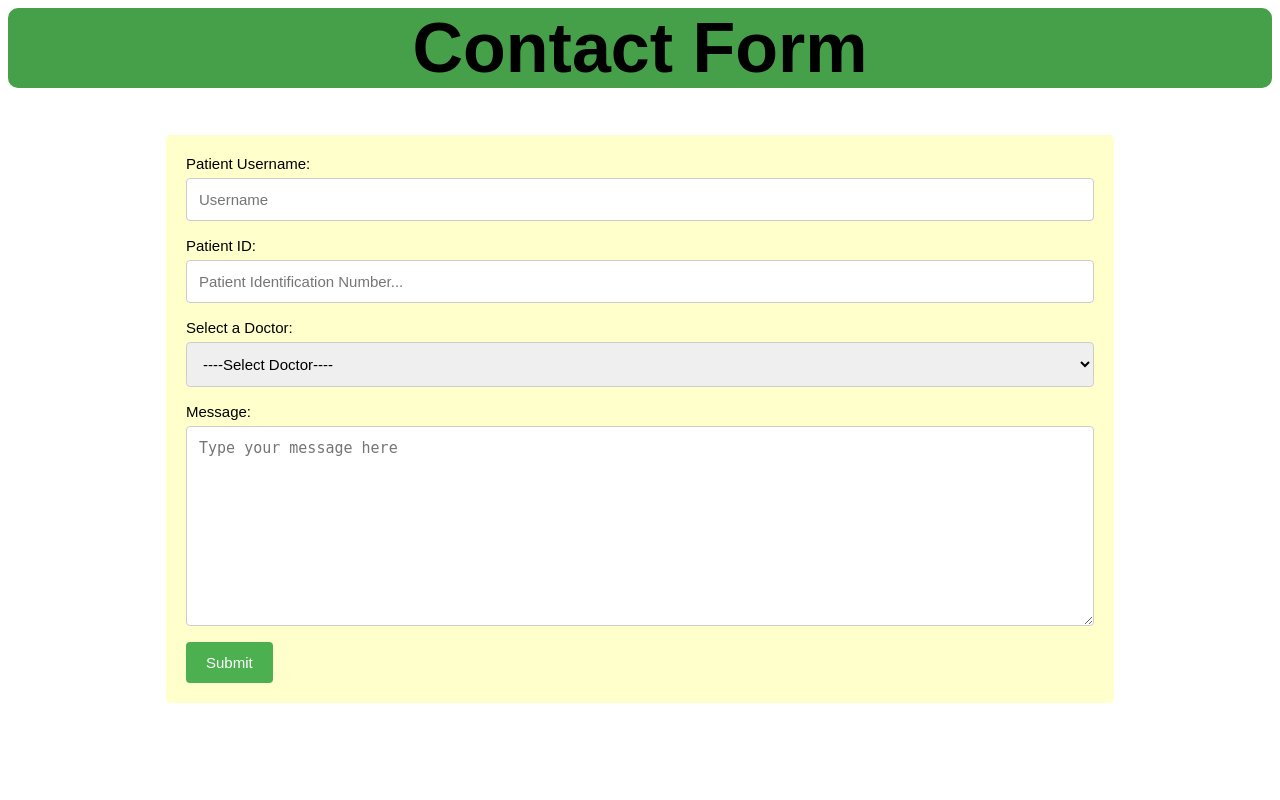
After one commit to calebfins/CSCI-490-Semester-Project-doChart, a PHP site: page /contact.php in a window 1280 px wide. The commit adds this page. Run offline with PHP 8.4, Linux system fonts and the light colour scheme.

Commit message:
last update --contact doctor page

```diff
--- /dev/null
+++ b/contact.php
@@ -0,0 +1,36 @@
+<?php include('server.php'); ?>
+<!DOCTYPE>
+<head>
+    <meta name="viewport" content="width=device-width, initial-scale=1">
+    <link rel="stylesheet" href="form.css">
+</head>
+<body>
+
+
+<h1 class="header">Contact Form</h1>
+<div class="narrow">
+    <?php include('error.php'); ?>
+<form class="container" action="contact.php" method="POST">
+
+    <label for="patientID">Patient Username:</label>
+    <input type="text" id="username" name="username" placeholder="Username">
+
+    <label for="patientID">Patient ID:</label>
+    <input type="text" id="PID" name="PID" placeholder="Patient Identification Number...">
+
+    <label for="doctors">Select a Doctor:</label>
+    <select id="doctors" name="doctors">
+        <option class="normal" value="">----Select Doctor----</option>
+        <option value="22210085">Dr. Samuel Miller</option>
+        <option value="22210086">Dr. Rachel Porter</option>
+        <option value="22210087">Dr. Liam Daniel</option>
+    </select>
+
+    <label for="subject">Message: </label>
+    <textarea id="message" name="message"maxlength="200" placeholder="Type your message here" style="height:200px"></textarea>
+
+    <input type="Submit" id="send_contact" value="Submit" name="send_contact">
+</form>
+</div>
+</body>
+</html>
--- /dev/null
+++ b/form.css
@@ -0,0 +1,69 @@
+
+body {font-family: Arial, Helvetica, sans-serif;}
+* {box-sizing: border-box;
+font-size: 15px;
+
+}
+
+
+
+
+.header
+{
+
+    text-align: center;
+    font-size: 70px;
+    background:  #45a049;
+    border-radius: 10px;
+    border-width: 30px;
+}
+input[type=text], select, textarea {
+    width: 100%;
+    padding: 12px;
+    border: 1px solid #ccc;
+    border-radius: 4px;
+    box-sizing: border-box;
+    margin-top: 6px;
+    margin-bottom: 16px;
+    resize: vertical;
+}
+.normal
+{
+    color: grey;
+}
+.error
+{
+
+    width: 30%;
+    color: #D8000C;
+    background-color: #FFD2D2;
+    border-color: #D8000C;
+    height: 20px;
+    text-align: center;
+    border-radius: 5px;
+}
+.narrow
+{
+    width: 75%;
+    margin-left: auto;
+    margin-right: auto;
+}
+input[type=submit] {
+    background-color: #4CAF50;
+    color: white;
+    padding: 12px 20px;
+    border: none;
+    border-radius: 4px;
+    cursor: pointer;
+}
+
+input[type=submit]:hover {
+    background-color: #45a049;
+}
+
+.container {
+    border-radius: 5px;
+    background-color: #ffffcc;
+    padding: 20px;
+
+}
--- a/patientScreen.php
+++ b/patientScreen.php
@@ -1,4 +1,4 @@
-<?php //include('server.php'); ?>
+<?php include('server.php'); ?>
 <!DOCTYPE html>
 <html lang="en">
 <?php
--- a/server.php
+++ b/server.php
@@ -13,6 +13,79 @@ $db = "dochart";
 $con = mysqli_connect($host, $user, $password, $db) or die("Failed");
 
 $errors = array(); # This stores all the errors so they can be displayed on the register / login page
+
+
+/***
+ *  This involves sending the patients message to the doctor. So, the doctor can contact them.
+ */
+if (isset($_POST['send_contact']))
+{
+
+    // This regards to the information being sent to the doctor
+    $patientIdentification = mysqli_real_escape_string($con, $_POST['PID']);
+    $patientUsername= mysqli_real_escape_string($con, $_POST['username']);
+    $doctorIdentification= mysqli_real_escape_string($con, $_POST['doctors']);
+    $message =  mysqli_real_escape_string($con, $_POST['message']);
+
+         // Meets the requirements so it can be added!
+         if (empty($patientUsername))
+        {
+            array_push($errors,"Patient username is needed!");
+        }
+        if(empty($patientIdentification))
+        {
+            array_push($errors,"Patient identification is needed!");
+        }
+        if(empty($doctorIdentification))
+        {
+            array_push($errors,"Patient must select doctor!");
+        }
+        if(empty($message))
+        {
+            array_push($errors,"Field can't be left blank");
+        }
+
+
+        // If all the requirements are met then it will be added to the database
+    if (sizeof($errors) == 0) {
+        // Adding the message into the database
+        $query = "INSERT INTO contactdoctor VALUES ('$message',$patientIdentification,$doctorIdentification)";
+        mysqli_query($con,$query);
+        header('location: patientScreen.php?username=' . $patientUsername);
+        exit();
+    }
+
+
+
+}
+
+
+
+
+
+
+
+
+
+
+
+
+
+
+
+
+
+
+
+
+
+
+
+
+
+
+
+
 
 /**
  *  If the user is on the register page - register.php
@@ -101,7 +174,7 @@ if (isset($_POST['register']))
         else if (mysqli_num_rows($result) == 0)
         {
           mysqli_query($con,$queryTwo);
-            header('location: patientScreen.php');
+            header('location: patientScreen.php?username='.$user1);
             exit();
         }
         else
@@ -175,4 +248,13 @@ else if (isset($_POST['login']))
         }
     }//sizeof
 
+
+
+    //
+
+    if (isset($_POST['message']))
+    {
+        header('location: patientScreen.php');
+        exit();
+    }
 }
```
Also changed, not shown: layout.css (+6 -1 lines).
